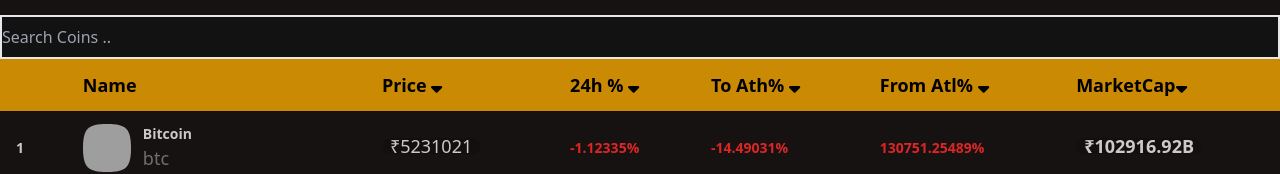
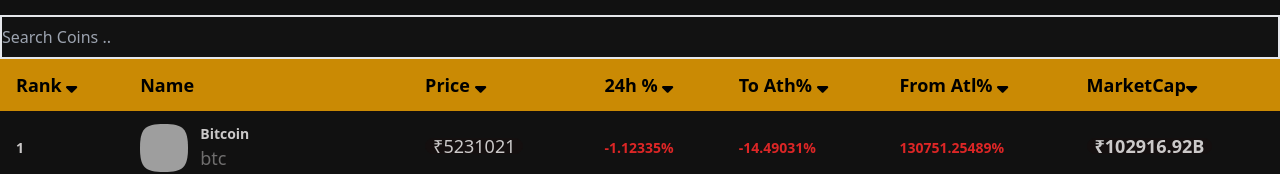
Before and after one commit to devmalya99/BitSafari, a React (Vite) app: page / in a window 1280 px wide. Shown: the part 555-729 px from the top of the page. Built offline with nearby package versions, Linux system fonts and the light colour scheme; grey boxes are pictures that could not be loaded; a web font is replaced by a local one.

Commit message:
before optimising header

```diff
--- a/src/components/CoinsTable.jsx
+++ b/src/components/CoinsTable.jsx
@@ -2977,7 +2977,10 @@
           {/* head */}
           <thead>
             <tr className="bg-yellow-600 text-black">
-              <th></th>
+              <th className="text-lg cursor-pointer" onClick={()=>handleSort("market_cap_rank",sortOrder)}>Rank {sortOrder==='asc' ?
+               <FontAwesomeIcon icon={faSortDown} />:
+               <FontAwesomeIcon icon={faSortUp} />
+            }</th>
               <th className="text-lg">Name</th>
 
               <th className="text-lg cursor-pointer"  onClick={()=>handleSort("current_price",sortOrder)}>Price {sortOrder==='asc' ?
--- a/src/index.css
+++ b/src/index.css
@@ -1,3 +1,47 @@
 @tailwind base;
 @tailwind components;
 @tailwind utilities;
+
+:root {
+    --white: #fff;
+    --black: #111;
+    --blue: #3a3de2;
+    --gold: #ccdb44;
+    --darkgrey: #1b1b1b;
+    --green: #61c96f;
+    --red: #f94141;
+  }
+
+  body {
+    margin: 0;
+    -webkit-font-smoothing: antialiased;
+    -moz-osx-font-smoothing: grayscale;
+    background-color: var(--black);
+
+    overflow-x: hidden;
+  }
+
+  /* Custom selection Color: */
+
+  ::selection{
+    background-color: var(--green);
+    color: #fff;
+  }
+
+
+
+  /* Custom Scroll bar */
+
+
+::-webkit-scrollbar {
+  width: 0.3rem;
+}
+
+::-webkit-scrollbar-track {
+  background-color: var(--black);
+}
+
+::-webkit-scrollbar-thumb {
+  background: var(--blue);
+  border-radius: 10px;
+}
```
Also changed, not shown: src/assets/Banner.jpg, 1 other file (tests, documents, lock files or other folders).
